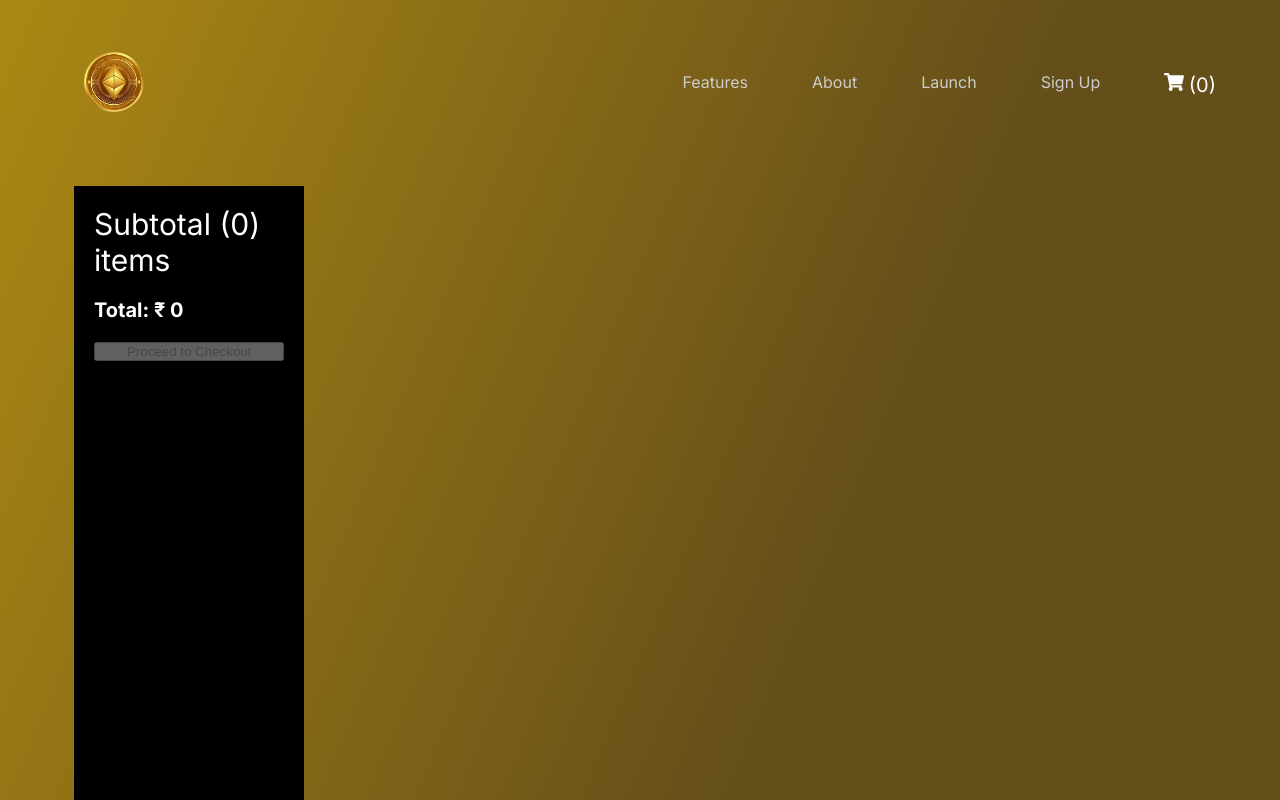
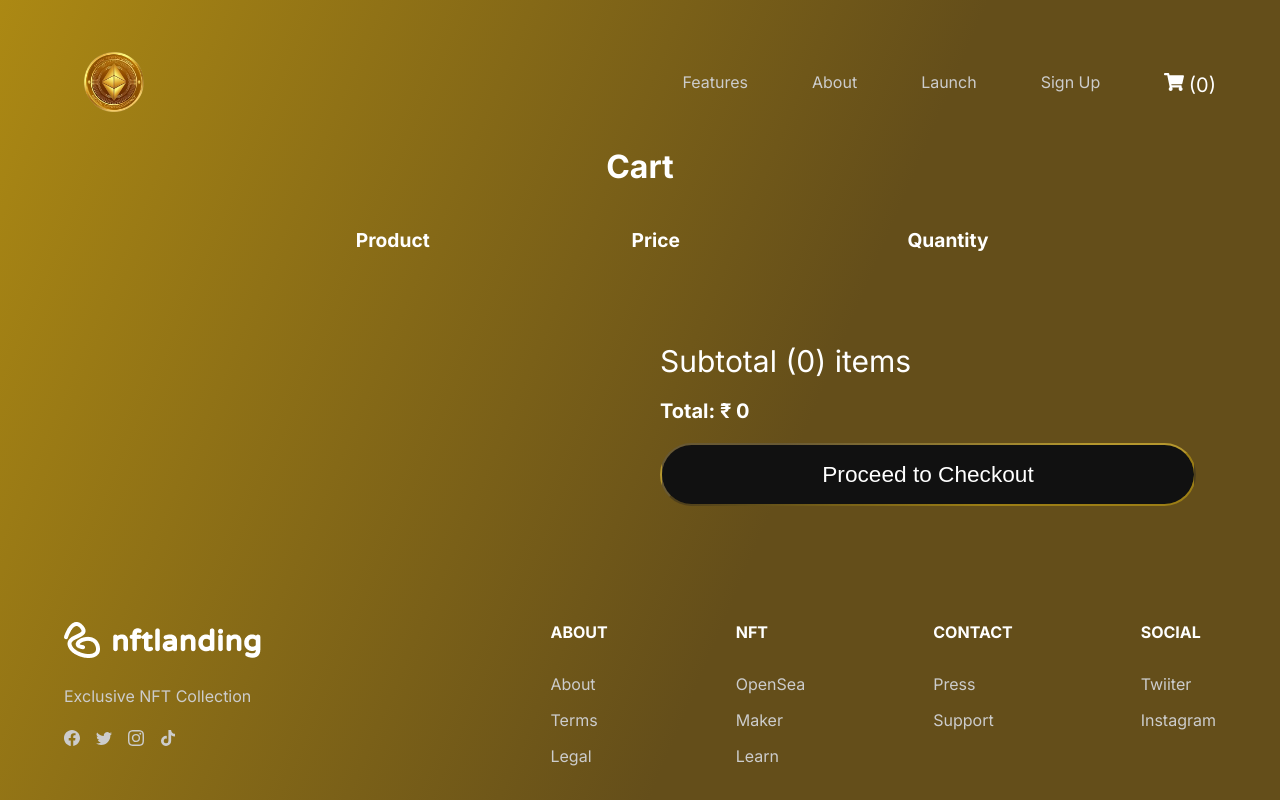
Before and after one commit to sidharth00007/BitBullion, a React (Create React App) app: page /cart in a window 1280 px wide. Shown: the top 800 px of the page. Built offline with nearby package versions, Linux system fonts and the light colour scheme.

Commit message:
Cart Page formatted

```diff
--- a/package.json
+++ b/package.json
@@ -4,6 +4,7 @@
   "private": true,
   "homepage": ".",
   "dependencies": {
+    "@mui/material": "^5.11.13",
     "@testing-library/jest-dom": "^5.16.2",
     "@testing-library/react": "^12.1.2",
     "@testing-library/user-event": "^13.5.0",
--- a/src/CartPage.js
+++ b/src/CartPage.js
@@ -40,9 +40,46 @@ const CartPage = () => {
         <div data-theme={theme} className="app-container">
             <ScrollToTop />
             <Navbar changeTheme={changeTheme} currentTheme={theme} />
+            <h1 className="head">Cart</h1>
 
             <div className="cart">
                 <div className="product">
+                    <Row className="headers">
+                        <Col md={2}>
+                            <div className="img-cart"></div>
+                        </Col>
+                        <Col md={2}>
+                            <span>Product</span>
+                        </Col>
+                        <Col md={2}>
+                            <span> Price</span>
+                        </Col>
+                        <Col md={2}>
+                            <span> Quantity</span>
+                        </Col>
+                        <Col md={2}>
+                            {/* <Button
+                                            type="button"
+                                            variant="light"
+                                            onClick={() => {
+                                                dispatch({
+                                                    type: "REMOVE_FROM_CART",
+                                                    payload: prod,
+                                                });
+                                            }}
+                                        > */}
+                            {/* <AiFillDelete
+                                onClick={() => {
+                                    dispatch({
+                                        type: "REMOVE_FROM_CART",
+                                        payload: prod,
+                                    });
+                                }}
+                                fontSize="20px"
+                            /> */}
+                            {/* </Button> */}
+                        </Col>
+                    </Row>
                     <ListGroup>
                         {cart.map((prod) => (
                             <ListGroup.Item key={prod.id}>
@@ -88,7 +125,7 @@ const CartPage = () => {
                                         </Form.Control>
                                     </Col>
                                     <Col md={2}>
-                                        <Button
+                                        {/* <Button
                                             type="button"
                                             variant="light"
                                             onClick={() => {
@@ -97,24 +134,39 @@ const CartPage = () => {
                                                     payload: prod,
                                                 });
                                             }}
-                                        >
-                                            <AiFillDelete fontSize="20px" />
-                                        </Button>
+                                        > */}
+                                        <AiFillDelete
+                                            onClick={() => {
+                                                dispatch({
+                                                    type: "REMOVE_FROM_CART",
+                                                    payload: prod,
+                                                });
+                                            }}
+                                            fontSize="20px"
+                                        />
+                                        {/* </Button> */}
                                     </Col>
                                 </Row>
                             </ListGroup.Item>
                         ))}
                     </ListGroup>
                 </div>
-            </div>
+
                 <div className="filters summary">
-                <span className="title">Subtotal ({cart.length}) items</span>
+                    <span className="title">
+                        Subtotal ({cart.length}) items
+                    </span>
                     <span style={{ fontWeight: 700, fontSize: 20 }}>
                         Total: ₹ {total}
                     </span>
-                <Button type="button" disabled={cart.length === 0}>
+                    <Button
+                        className="proceed"
+                        type="button"
+                        disabled={cart.length === 0}
+                    >
                         Proceed to Checkout
                     </Button>
+                </div>
             </div>
             {/* <Home /> */}
             {/* <Clients /> */}
--- a/src/sass/sections/_cart.scss
+++ b/src/sass/sections/_cart.scss
@@ -1,5 +1,5 @@
 .cart {
-  display: flex;
+    // display: flex;
 }
 .product {
     display: column;
@@ -24,6 +24,10 @@
     flex-wrap: wrap;
     margin-right: -15px;
     margin-left: -15px;
+    margin-bottom: 6px;
+    color: white;
+    padding: 11px;
+    width: 131vw;
 }
 .img-cart {
     img {
@@ -36,17 +40,17 @@
     max-width: 16.666667%;
 }
 .summary {
-    width: 30%;
 }
 .filters {
-    background-color: black;
+    margin-left: 50% !important;
+    width: 50% !important;
+    // background-color: black;
     color: white;
     padding: 20px;
     display: flex;
     flex-direction: column;
     width: 20%;
     margin: 10px;
-    height: 86vh;
 }
 .title {
     font-size: 30px;
@@ -54,3 +58,33 @@
 .filters > span {
     padding-bottom: 20px;
 }
+.head {
+    color: white;
+    padding: 11px;
+    text-align: center;
+}
+.proceed {
+    font-size: 1.41575em;
+    color: var(--accent-color1);
+    // font-weight: bsold;
+    /* margin-left: 43%; */
+    padding: 1rem 3rem;
+    border-radius: 2rem;
+    background: linear-gradient(
+        208deg,
+        rgb(209, 167, 16) 32.78%,
+        rgb(100, 78, 26) 80.68%
+    ) !important;
+    box-shadow: 2px 1000px 1px var(--background) inset;
+    transition: 0.5s ease-in-out;
+    // text-align: center;
+    cursor: pointer;
+    &:hover {
+        box-shadow: none;
+    }
+}
+.headers {
+    padding-bottom: 35px;
+    font-size: 1.2em;
+    font-weight: bold;
+}
--- a/src/sass/sections/_home.scss
+++ b/src/sass/sections/_home.scss
@@ -34,8 +34,12 @@
                 //     rgba(255, 255, 255, 0)
                 //   ),
                 //   linear-gradient(101deg, var(--pink), var(--orange));
-          background: rgb(209,167,16);
-          background: linear-gradient(208deg, rgba(209,167,16,1) 32.78%, rgba(100,78,26,1) 80.68%)  !important ;
+                background: rgb(209, 167, 16);
+                background: linear-gradient(
+                    208deg,
+                    rgba(209, 167, 16, 1) 32.78%,
+                    rgba(100, 78, 26, 1) 80.68%
+                ) !important ;
                 background-origin: border-box;
                 background-clip: content-box, border-box;
                 box-shadow: 2px 1000px 1px var(--background) inset;
@@ -46,18 +50,17 @@
                 }
             }
         }
-    .btn1{
+        .btn1 {
             display: inline-block;
         }
         .image-container {
-
-
             // background: url(Gold-Coins-iphone-4s.jpg);
             border-radius: 24px;
             position: relative;
             z-index: 10;
             .image {
                 img {
+                    margin-left: 20%;
                     // text-align: center;
                     // position:fixed;
                     width: 550px;
--- a/src/sass/sections/_superRare.scss
+++ b/src/sass/sections/_superRare.scss
@@ -30,6 +30,7 @@
     color: var(--accent-color1);
     // background-color: var(--background);
     font-weight: bold;
+    margin-left: 43%;
     padding: 1rem 3rem;
     border-radius: 2rem;
     box-shadow: 0 0 6px 0 rgba(157, 96, 212, 0.5);
@@ -55,7 +56,7 @@
     width: 15%;
     text-align: center;
     cursor: pointer;
-    margin-left: 500px;
+    // margin-left: 500px;
     &:hover {
         box-shadow: none;
     }
```
Also changed, not shown: 1 other file (tests, documents, lock files or other folders). Lines whose indentation alone changed are shown as unchanged.
